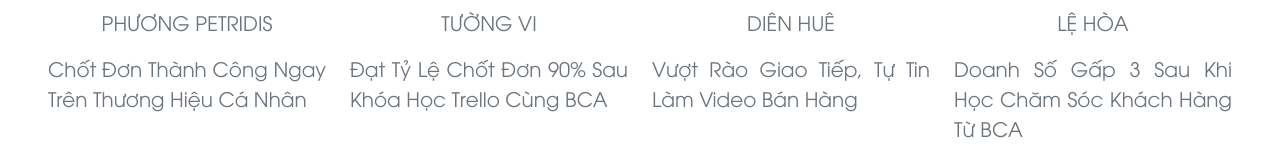
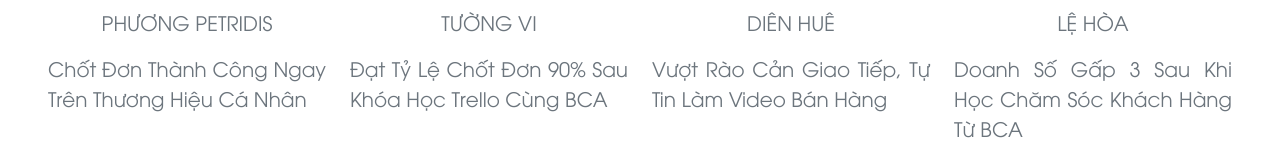
Before and after one commit to bieudo1/web-khoa-hoc, a plain HTML site: page index.html in a window 1280 px wide. Shown: the part 8788-8951 px from the top of the page. Drawn offline with nearby package versions, Linux system fonts and the light colour scheme; a web font is replaced by a local one.

Commit message:
sửa text

```diff
--- a/index.html
+++ b/index.html
@@ -371,7 +371,7 @@
             <div class="col-md-3 pt-4 clip slow-loading" onClick="video7()">
               <img class="img-fluid" style="width: 176px; height: 146px" src="assets/img/video7.png" />
               <p class="name-clip">DIÊN HUÊ</p>
-              <p>Vượt Rào Giao Tiếp, Tự Tin Làm Video Bán Hàng</p>
+              <p>Vượt Rào Cản Giao Tiếp, Tự Tin Làm Video Bán Hàng</p>
             </div>
             <div class="col-md-3 pt-4 clip slow-loading" onClick="video8()">
               <img class="img-fluid" style="width: 176px; height: 146px" src="assets/img/video8.png" />
```
